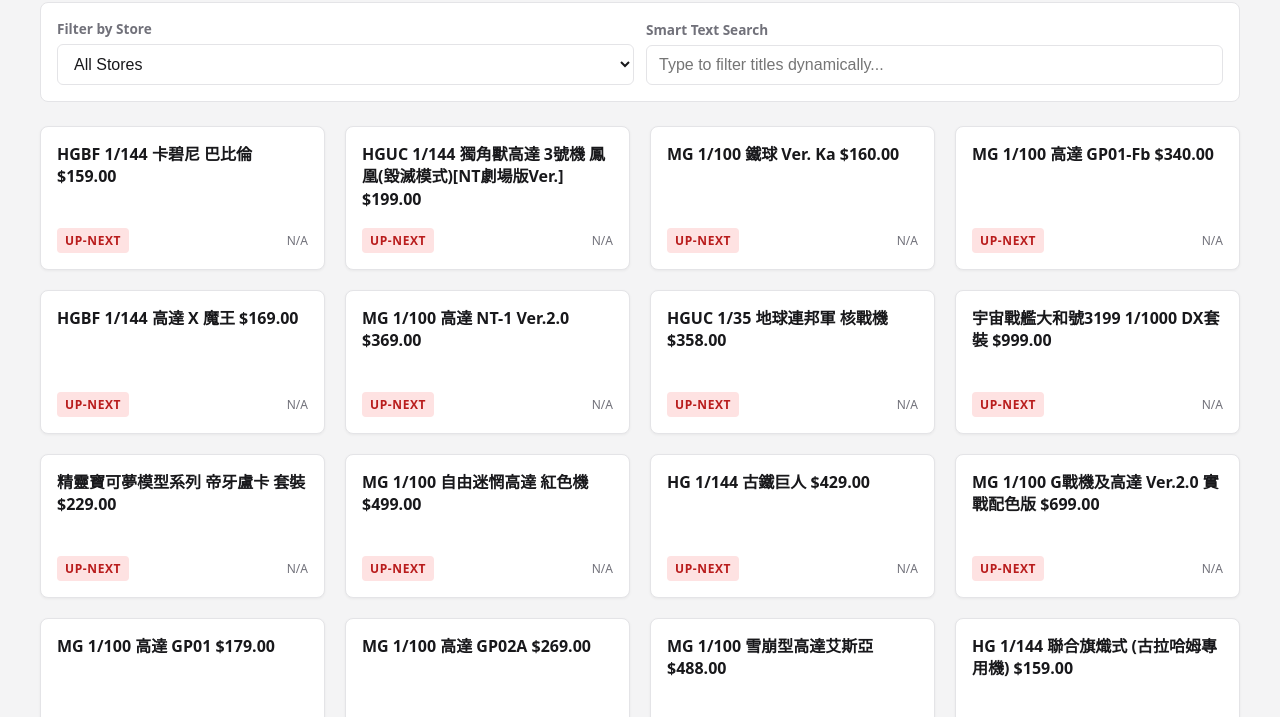
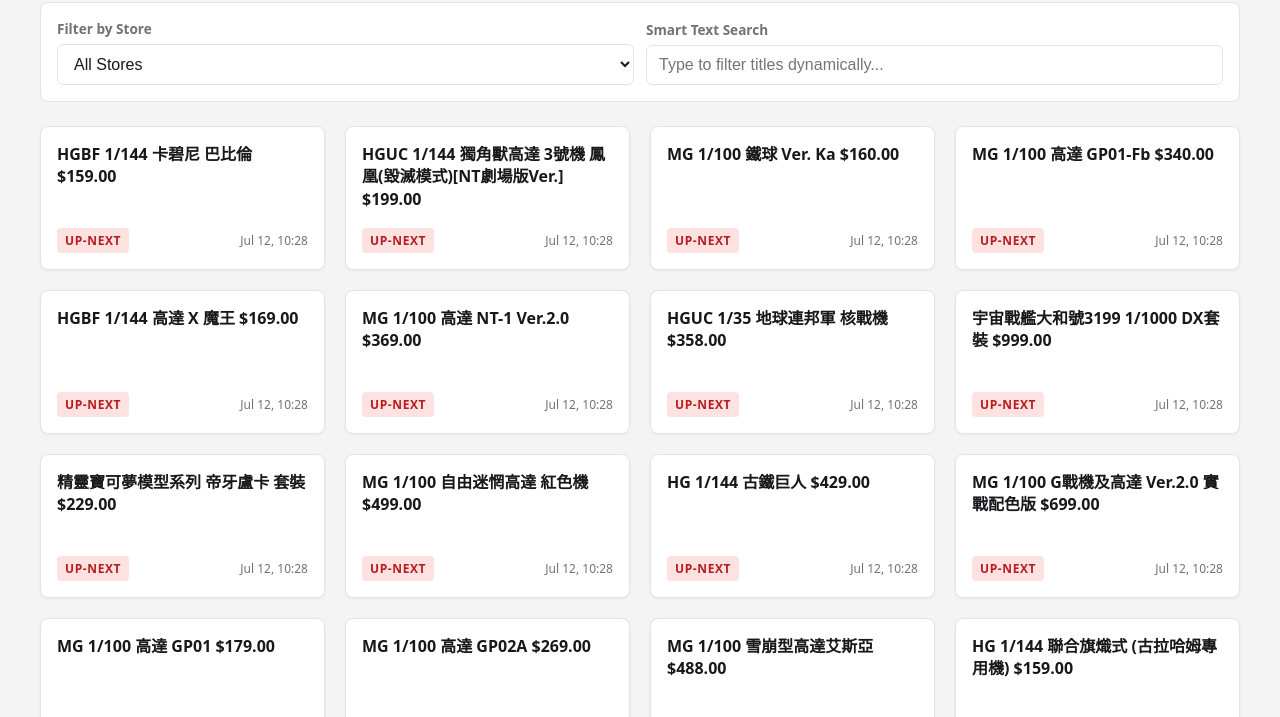
Before and after one commit to ahneth/watchlist, a website: page index.html in a window 1280 px wide. Shown: the part 81-798 px from the top of the page. Drawn offline with Linux system fonts and the light colour scheme.

Commit message:
Update index.html

```diff
--- a/index.html
+++ b/index.html
@@ -271,7 +271,7 @@
             const badgeClass = category === 'modelkit' ? 'badge-modelkit' : 'badge-bookstore';
 
             // Resolve the timestamp property (checks common variants like timestamp or capturedAt)
-            const timeData = item.DateFound || '';
+            const timeData = item.dateFound || '';
 
             card.innerHTML = `
                 <h3 class="item-title">${item.title}</h3>
```
